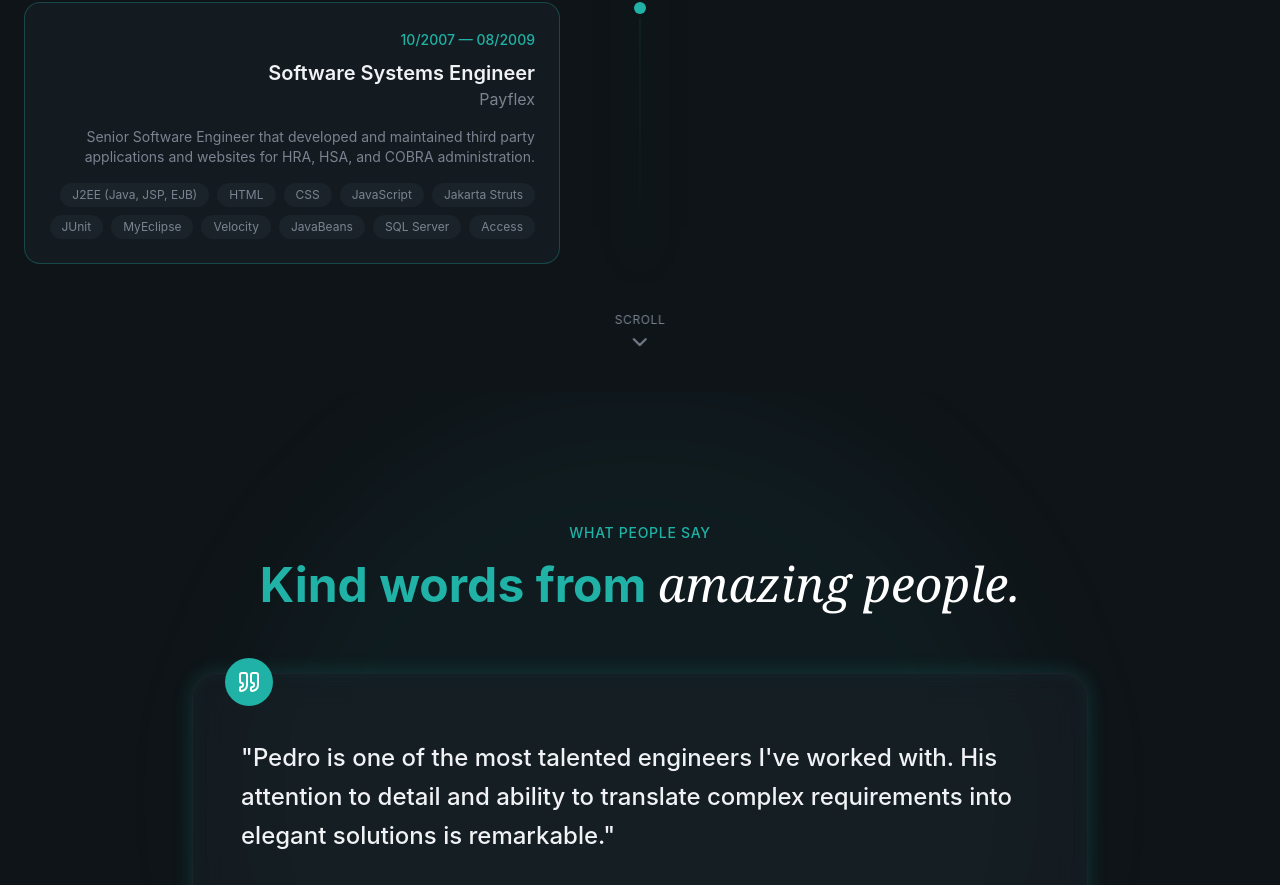
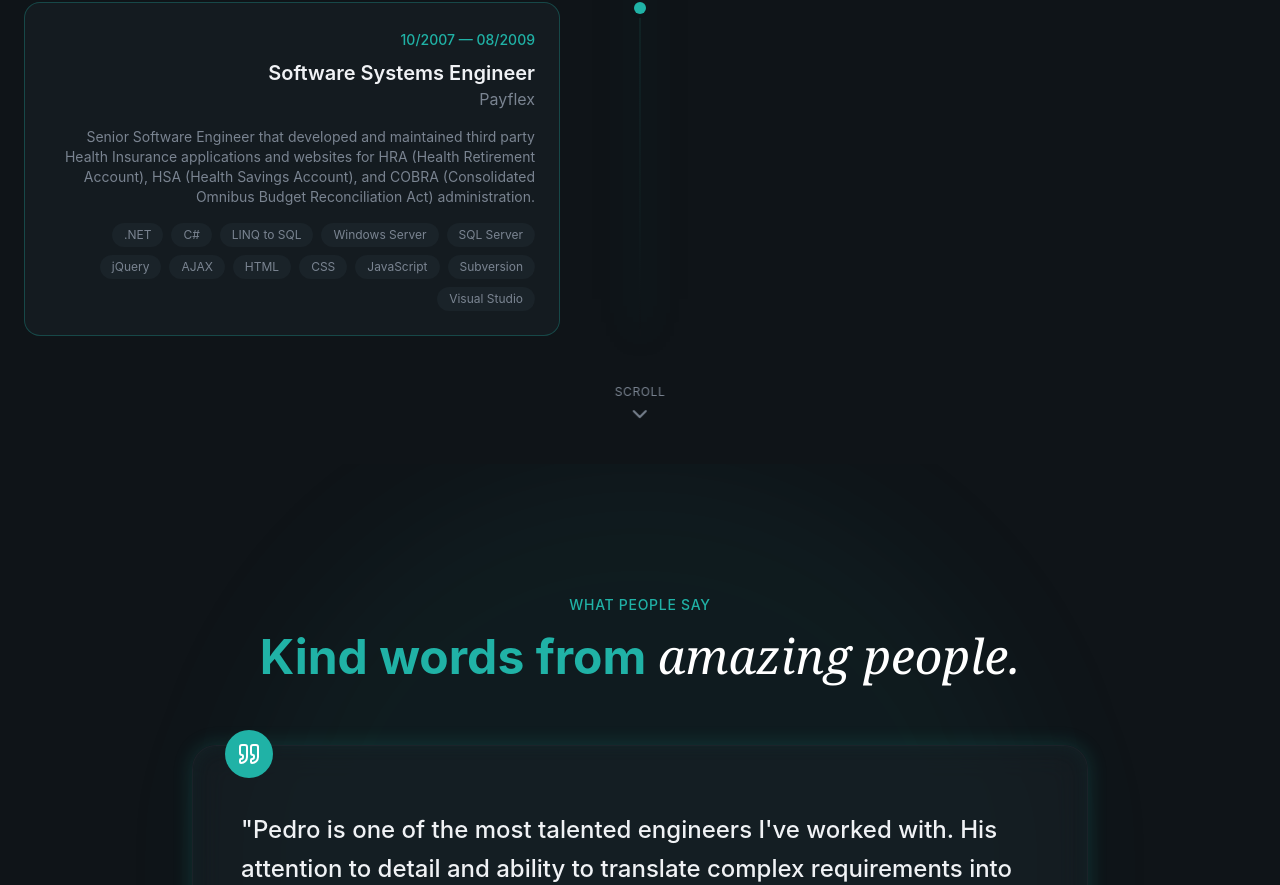
Before and after one commit to chuckerin/personal-portfolio, a React (Vite) app: page / in a window 1280 px wide. Shown: the part 5662-6547 px from the top of the page. Built offline with nearby package versions, Linux system fonts and the light colour scheme; grey boxes are pictures that could not be loaded.

Commit message:
Cleaned up some mistakes in the experience

```diff
--- a/src/data/experiences.ts
+++ b/src/data/experiences.ts
@@ -93,19 +93,20 @@ export const experiences = [
     role: 'Software Systems Engineer',
     company: 'Payflex',
     description:
-      'Senior Software Engineer that developed and maintained third party applications and websites for HRA, HSA, and COBRA administration.',
+      'Senior Software Engineer that developed and maintained third party Health Insurance applications and websites for HRA (Health Retirement Account), HSA (Health Savings Account), and COBRA (Consolidated Omnibus Budget Reconciliation Act) administration.',
     technologies: [
-      'J2EE (Java, JSP, EJB)',
+      '.NET',
+      'C#',
+      'LINQ to SQL',
+      'Windows Server',
+      'SQL Server',
+      'jQuery',
+      'AJAX',
       'HTML',
       'CSS',
       'JavaScript',
-      'Jakarta Struts',
-      'JUnit',
-      'MyEclipse',
-      'Velocity',
-      'JavaBeans',
-      'SQL Server',
-      'Access',
+      'Subversion',
+      'Visual Studio',
     ],
     current: false,
   },
```
Also changed, not shown: public/profile-photo.jpg (deleted).
